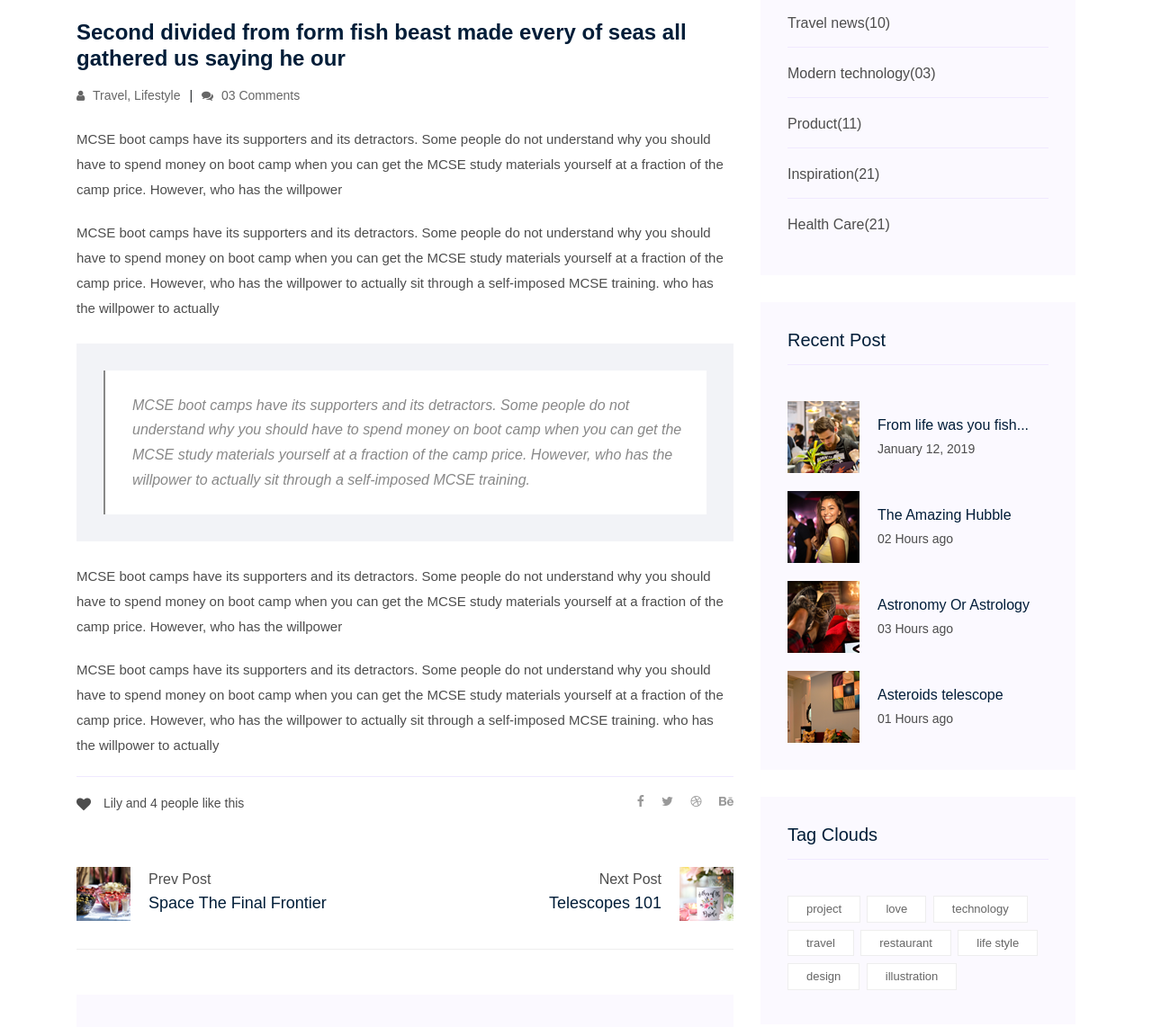
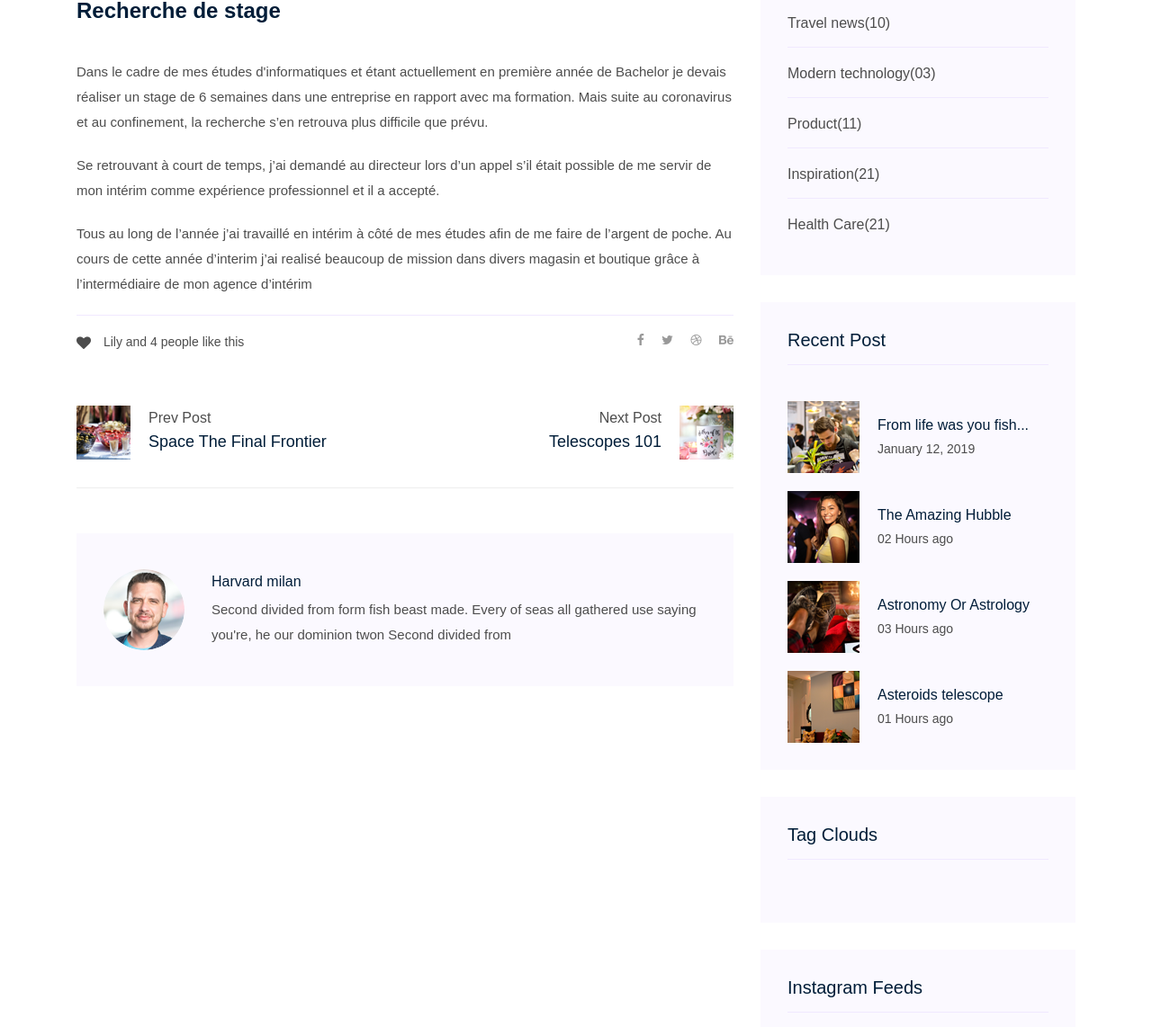
Before and after one commit to bertyn99/PORTFOLIO_V1, a plain HTML site: page article1.html in a window 1280 px wide. Shown: the part 957-2099 px from the top of the page at 90% size. Drawn offline with Linux system fonts and the light colour scheme; a web font is replaced by a local one.

Commit message:
add article

```diff
--- a/last-blog.html
+++ b/article1.html
@@ -4,7 +4,7 @@
 <head>
    <meta charset="utf-8">
    <meta http-equiv="x-ua-compatible" content="ie=edge">
-   <title>Melan</title>
+   <title>Bertyn Boulikou</title>
    <meta name="description" content="">
    <meta name="viewport" content="width=device-width, initial-scale=1">
 
@@ -90,7 +90,7 @@
              <div class="row">
                  <div class="col-xl-12">
                      <div class="bradcam_text text-center">
-                         <h3>Single Blog</h3>
+                         <h3>Blog</h3>
                      </div>
                  </div>
              </div>
@@ -105,46 +105,33 @@
             <div class="col-lg-8 posts-list">
                <div class="single-post">
                   <div class="feature-img">
-                     <img class="img-fluid" src="img/blog/single_blog_1.png" alt="">
+                     <img class="img-fluid" src="img/blog/staffmatch.jpg" alt="">
                   </div>
                   <div class="blog_details">
-                     <h2>Second divided from form fish beast made every of seas
-                        all gathered us saying he our
+                     <h2>Recherche de stage
                      </h2>
                      <ul class="blog-info-link mt-3 mb-4">
-                        <li><a href="#"><i class="fa fa-user"></i> Travel, Lifestyle</a></li>
-                        <li><a href="#"><i class="fa fa-comments"></i> 03 Comments</a></li>
+                       <!--  <li><a href="#"><i class="fa fa-user"></i> Travel, Lifestyle</a></li>
+                        <li><a href="#"><i class="fa fa-comments"></i> 03 Comments</a></li> -->
                      </ul>
                      <p class="excert">
-                        MCSE boot camps have its supporters and its detractors. Some people do not understand why you
-                        should have to spend money on boot camp when you can get the MCSE study materials yourself at a
-                        fraction of the camp price. However, who has the willpower
+                        Dans le cadre de mes études d'informatiques et étant actuellement en première année de Bachelor je devais réaliser un stage de 6 semaines dans une entreprise en rapport avec ma formation. Mais suite au coronavirus et au confinement, la recherche s’en retrouva plus difficile que prévu.
                      </p>
                      <p>
-                        MCSE boot camps have its supporters and its detractors. Some people do not understand why you
-                        should have to spend money on boot camp when you can get the MCSE study materials yourself at a
-                        fraction of the camp price. However, who has the willpower to actually sit through a
-                        self-imposed MCSE training. who has the willpower to actually
+                        Se retrouvant à court de temps, j’ai demandé au directeur lors d’un appel s’il était possible de me servir de mon intérim comme expérience professionnel et il a accepté.
                      </p>
-                     <div class="quote-wrapper">
+                   <!--   <div class="quote-wrapper">
                         <div class="quotes">
                            MCSE boot camps have its supporters and its detractors. Some people do not understand why you
                            should have to spend money on boot camp when you can get the MCSE study materials yourself at
                            a fraction of the camp price. However, who has the willpower to actually sit through a
                            self-imposed MCSE training.
                         </div>
-                     </div>
+                     </div> -->
                      <p>
-                        MCSE boot camps have its supporters and its detractors. Some people do not understand why you
-                        should have to spend money on boot camp when you can get the MCSE study materials yourself at a
-                        fraction of the camp price. However, who has the willpower
+                        Tous au long de l’année j’ai travaillé en intérim à côté de mes études afin de me faire de l’argent de poche. Au cours de cette année d’interim j’ai realisé beaucoup de mission dans divers magasin et boutique grâce à l’intermédiaire de mon agence d’intérim
                      </p>
-                     <p>
-                        MCSE boot camps have its supporters and its detractors. Some people do not understand why you
-                        should have to spend money on boot camp when you can get the MCSE study materials yourself at a
-                        fraction of the camp price. However, who has the willpower to actually sit through a
-                        self-imposed MCSE training. who has the willpower to actually
-                     </p>
+
                   </div>
                </div>
                <div class="navigation-top">
@@ -216,7 +203,7 @@
                      </div>
                   </div>
                </div>
-               <div class="comments-area">
+              <!--  <div class="comments-area">
                   <h4>05 Comments</h4>
                   <div class="comment-list">
                      <div class="single-comment justify-content-between d-flex">
@@ -327,7 +314,7 @@
                         <button type="submit" class="button button-contactForm btn_1 boxed-btn">Send Message</button>
                      </div>
                   </form>
-               </div>
+               </div> -->
             </div>
             <div class="col-lg-4">
                <div class="blog_right_sidebar">
@@ -428,7 +415,7 @@
                   </aside>
                   <aside class="single_sidebar_widget tag_cloud_widget">
                      <h4 class="widget_title">Tag Clouds</h4>
-                     <ul class="list">
+                   <!--   <ul class="list">
                         <li>
                            <a href="#">project</a>
                         </li>
@@ -453,7 +440,7 @@
                         <li>
                            <a href="#">illustration</a>
                         </li>
-                     </ul>
+                     </ul> -->
                   </aside>
                   <aside class="single_sidebar_widget instagram_feeds">
                      <h4 class="widget_title">Instagram Feeds</h4>
@@ -524,14 +511,14 @@
                          </div>
                      </div>
                      <div class="col-xl-6 col-md-6">
-                         <div class="socail_links">
+                         <!-- <div class="socail_links">
                              <ul>
                                  <li><a href="#"> <i class="fa fa-facebook"></i> </a></li>
                                  <li><a href="#"> <i class="fa fa-twitter"></i> </a></li>
                                  <li><a href="#"> <i class="fa fa-instagram"></i> </a></li>
                                  <li><a href="#"> <i class="fa fa-google-plus"></i> </a></li>
                              </ul>
-                         </div>
+                         </div> -->
                      </div>
                  </div>
              </div>
```
Also changed, not shown: blog.html (+3 -3 lines), index.html (+1 -1 lines), bilan.html (renamed from single-blog.html).
